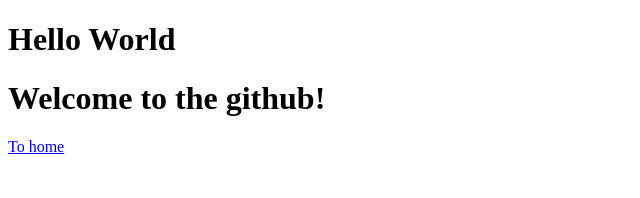
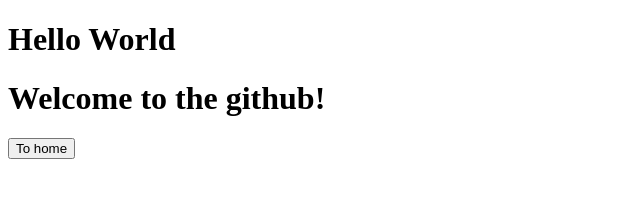
Before and after one commit to tykimdream/JSChall, a plain HTML site: page index.html in a window 1280 px wide. Shown: the whole page, without its empty margins (0-640 px from the left). Drawn offline with Linux system fonts and the light colour scheme.

Commit message:
Update index.html

```diff
--- a/index.html
+++ b/index.html
@@ -9,6 +9,6 @@
 <body>
     <h1>Hello World</h1>
     <h1>Welcome to the github!</h1>
-    <a href="NomadChall/index.html">To home</a>
+    <button type = "button" onclick = "location.href='NomadeChall/index.html'">To home</button>
 </body>
 </html>
```
